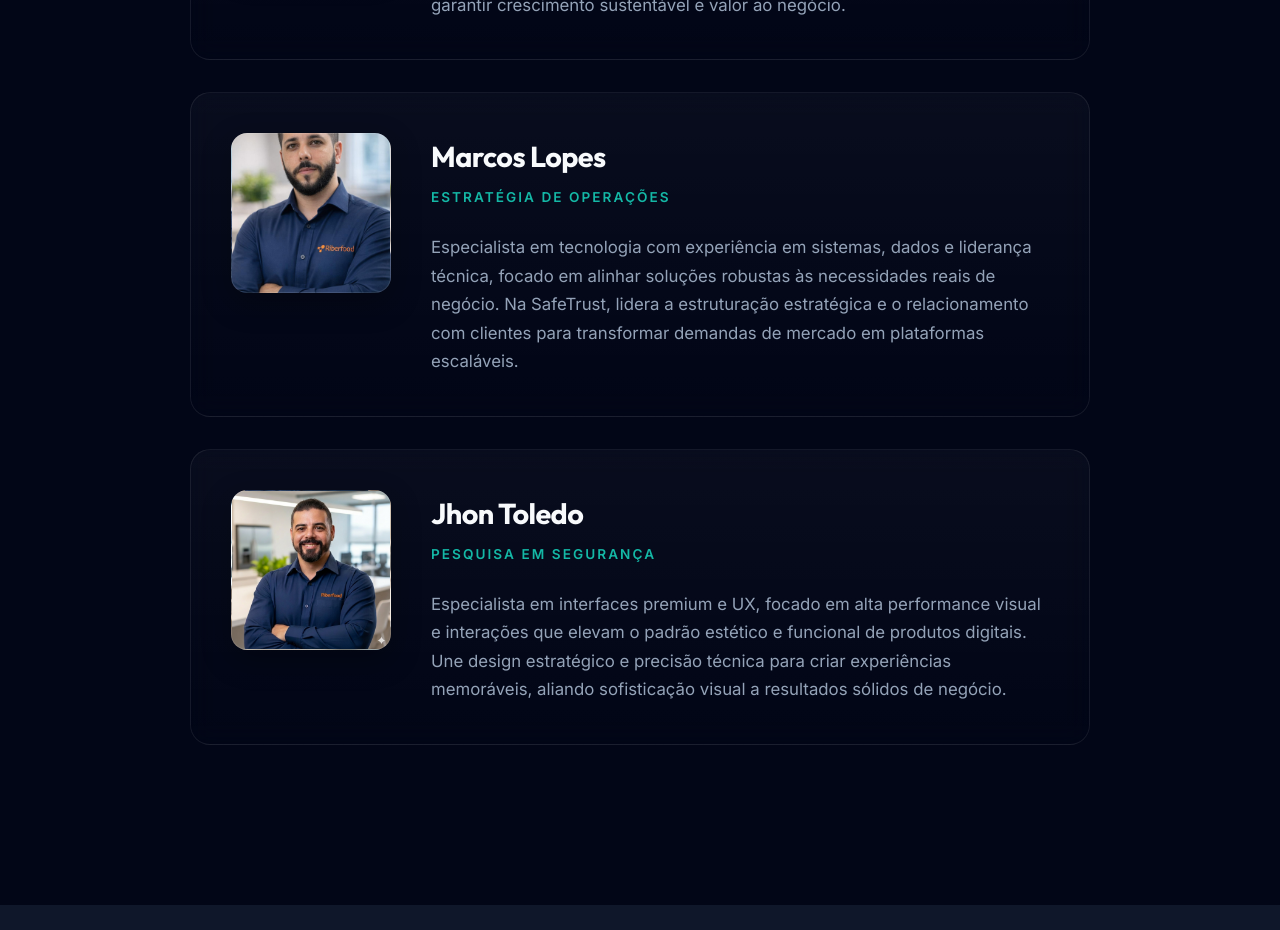
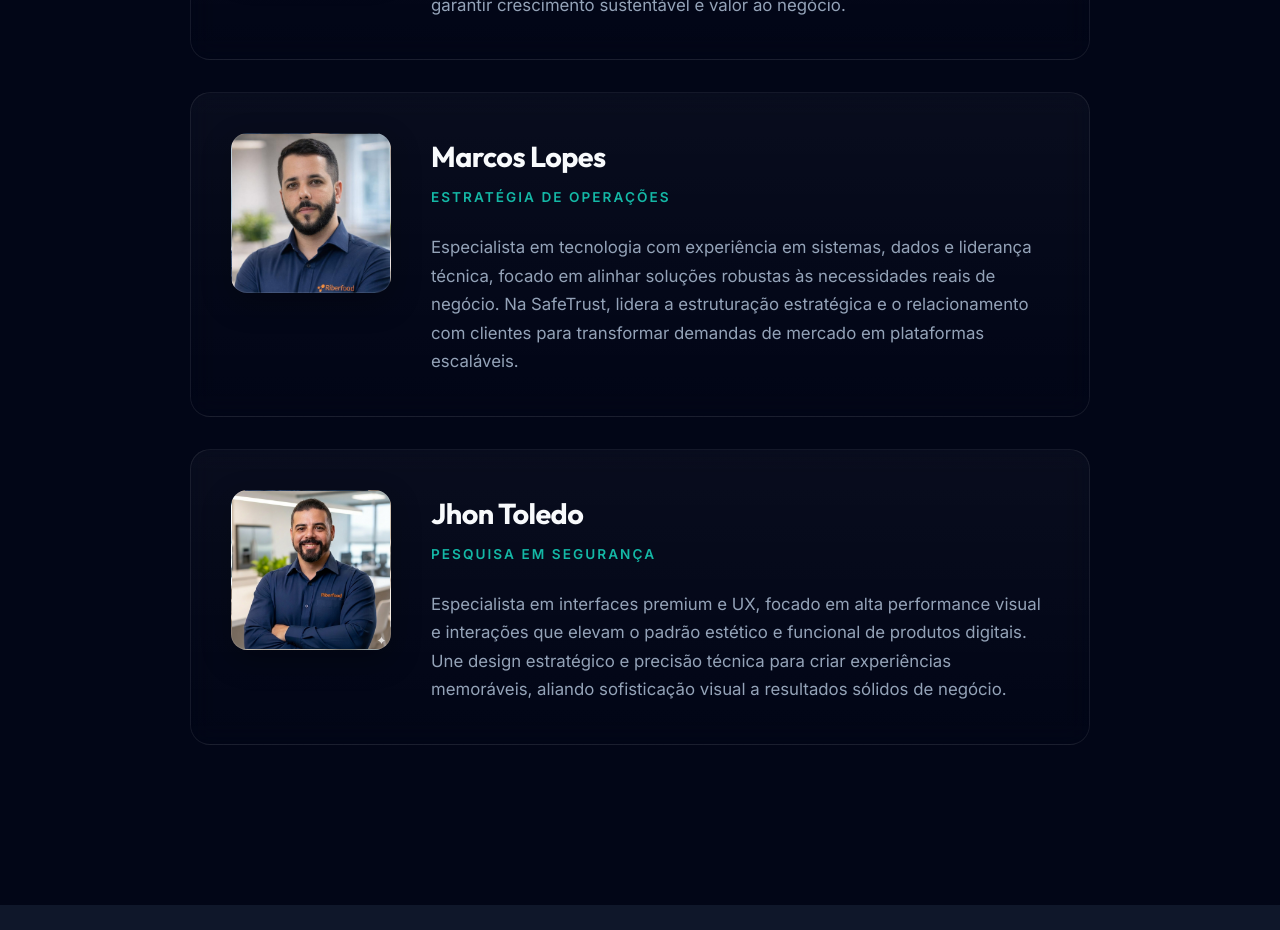
Before and after one commit to Jhon30Tol/institucional_page, a React (Vite) app: page /sobre in a window 1280 px wide. Shown: the part 1200-2130 px from the top of the page. Built offline with nearby package versions, Linux system fonts and the light colour scheme.

Commit message:
Ajusta enquadramento da foto do Marcos Lopes para não cortar a cabeça

```diff
--- a/data/ContentStore.ts
+++ b/data/ContentStore.ts
@@ -41,7 +41,8 @@
         name: 'Marcos Lopes',
         role: 'Estratégia de Operações',
         story: 'Especialista em tecnologia com experiência em sistemas, dados e liderança técnica, focado em alinhar soluções robustas às necessidades reais de negócio. Na SafeTrust, lidera a estruturação estratégica e o relacionamento com clientes para transformar demandas de mercado em plataformas escaláveis.',
-        image: '/images/Marcos.jpeg'
+        image: '/images/Marcos.jpeg',
+        imagePosition: 'top'
     },
     {
         id: 'f4',
--- a/models/SiteContent.ts
+++ b/models/SiteContent.ts
@@ -11,6 +11,7 @@
     role: string;
     story: string;
     image?: string;
+    imagePosition?: string;
 }
 
 export interface Testimonial {
--- a/pages/About.tsx
+++ b/pages/About.tsx
@@ -34,7 +34,7 @@
                                 flexShrink: 0,
                                 backgroundImage: f.image && f.image !== '/images/founder-placeholder.png' ? `url(${f.image})` : 'var(--grad-premium)',
                                 backgroundSize: 'cover',
-                                backgroundPosition: 'center',
+                                backgroundPosition: f.imagePosition || 'center',
                                 borderRadius: '16px',
                                 border: '1px solid rgba(255,255,255,0.1)',
                                 boxShadow: '0 10px 30px rgba(0,0,0,0.3)'
```
